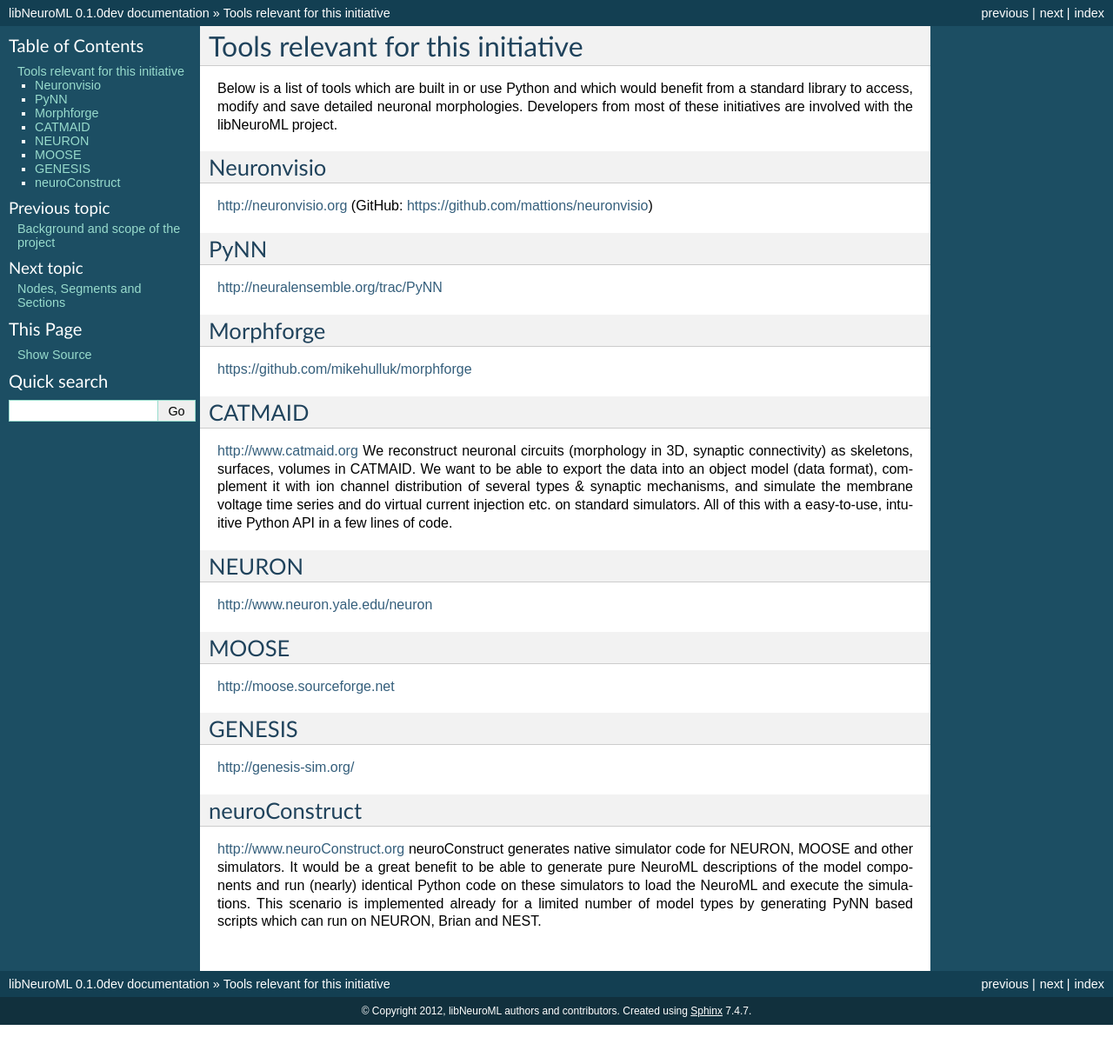
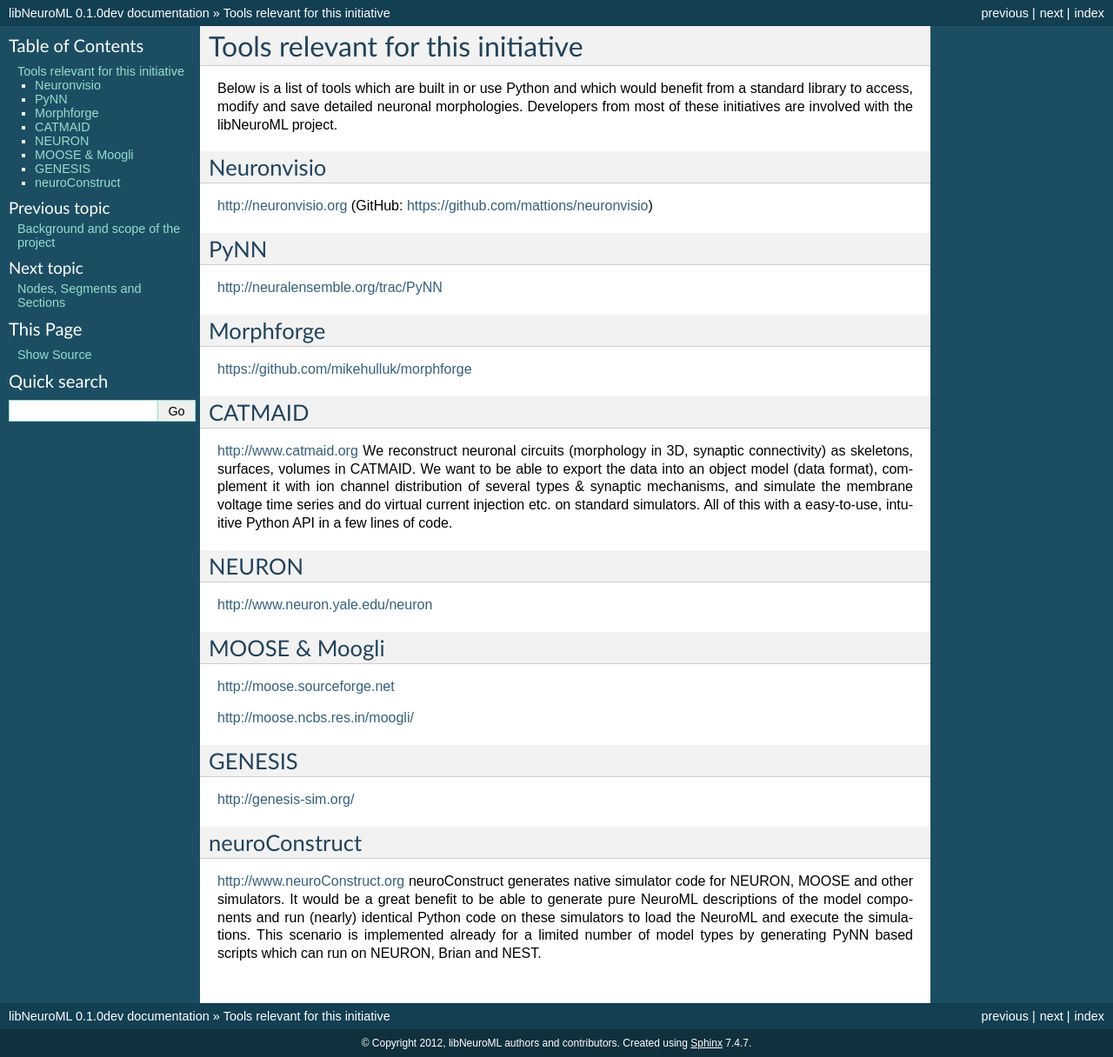
Before and after one commit to NeuralEnsemble/libNeuroML, a Sphinx documentation site: the page built from doc/tools.txt, in a window 1280 px wide. Shown: the whole page at 87% size. Built offline with Sphinx 7.4.7, drawn with Linux system fonts in a browser that asks for light colours; formulas are drawn with MathJax 3; before the commit the page ends 1179 px from its top, so only the background shows below that.

Commit message:
Adding Moogli to tools

```diff
--- a/doc/tools.txt
+++ b/doc/tools.txt
@@ -34,10 +34,12 @@
 
 http://www.neuron.yale.edu/neuron
 
-MOOSE
+MOOSE & Moogli
 -----
 
 http://moose.sourceforge.net
+
+http://moose.ncbs.res.in/moogli/
 
 GENESIS
 -------
```
